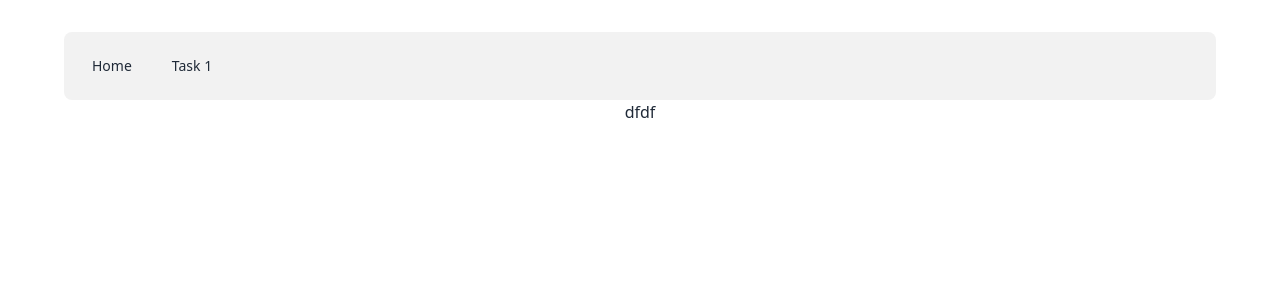
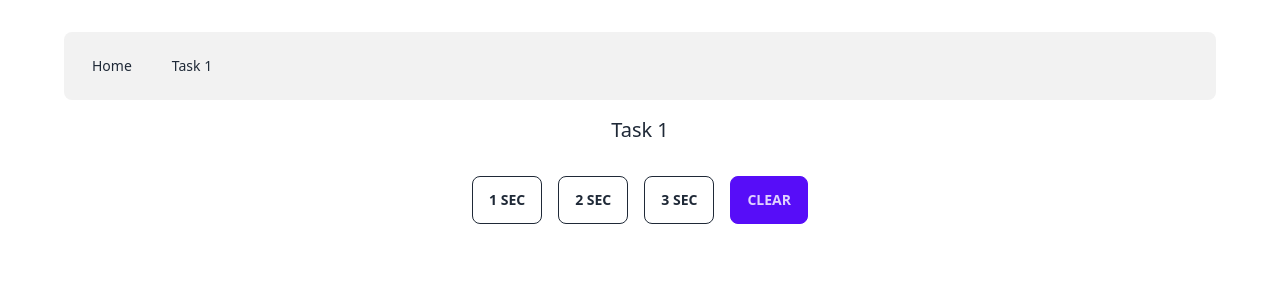
Before and after one commit to illia-dobro/tasks-dan-it, a React (Vite) app: page /task-1 in a window 1280 px wide. Shown: the top 300 px of the page. Built offline with nearby package versions, Linux system fonts and the light colour scheme.

Commit message:
+ buttons ui

```diff
--- a/src/bundles/task-1/components/timer.tsx
+++ b/src/bundles/task-1/components/timer.tsx
@@ -1,9 +1,15 @@
-
-
 const Timer = () => {
   return (
-    <div>Timer ssssssssssssss</div>
-  )
-}
+    <>
+      <h1 className="p-4 text-xl">Task 1</h1>
+      <div className="flex gap-4 justify-center mt-4">
+        <button className="btn btn-outline">1 sec</button>
+        <button className="btn btn-outline">2 sec</button>
+        <button className="btn btn-outline">3 sec</button>
+        <button className="btn btn-primary">Clear</button>
+      </div>
+    </>
+  );
+};
 
-export default Timer
+export default Timer;
--- a/src/main.tsx
+++ b/src/main.tsx
@@ -15,7 +15,7 @@ const router = createBrowserRouter([
     children: [
       {
         path: "task-1",
-        element: <p>dfdf</p>,
+        element: <Timer/>,
       },
     ],
   },
```
